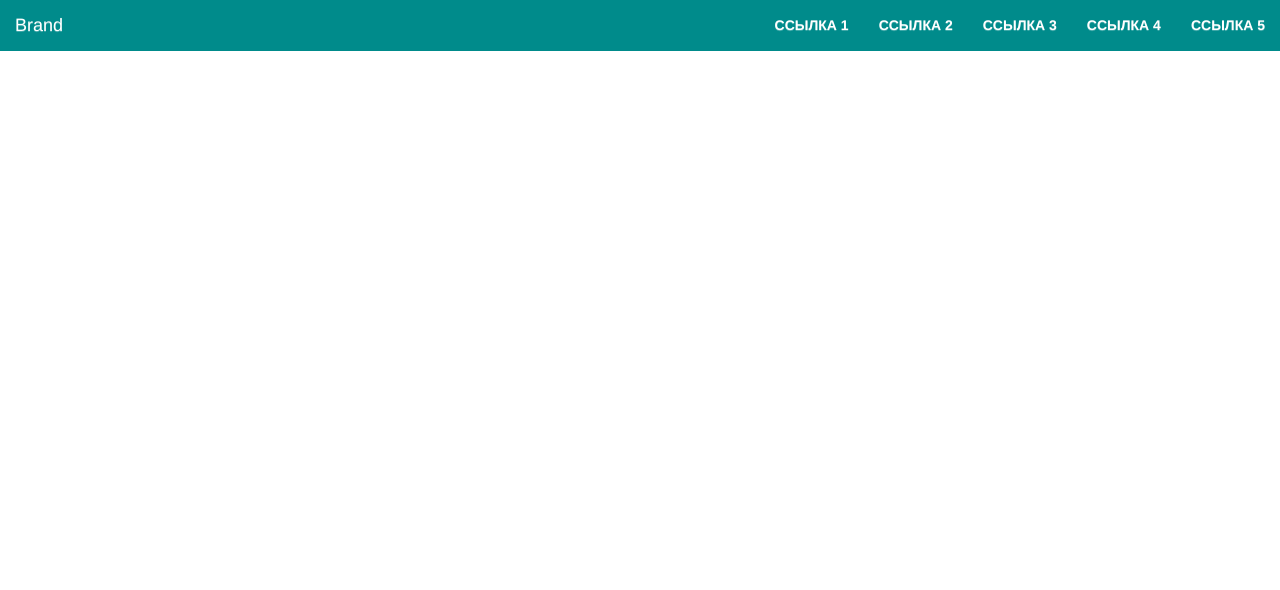
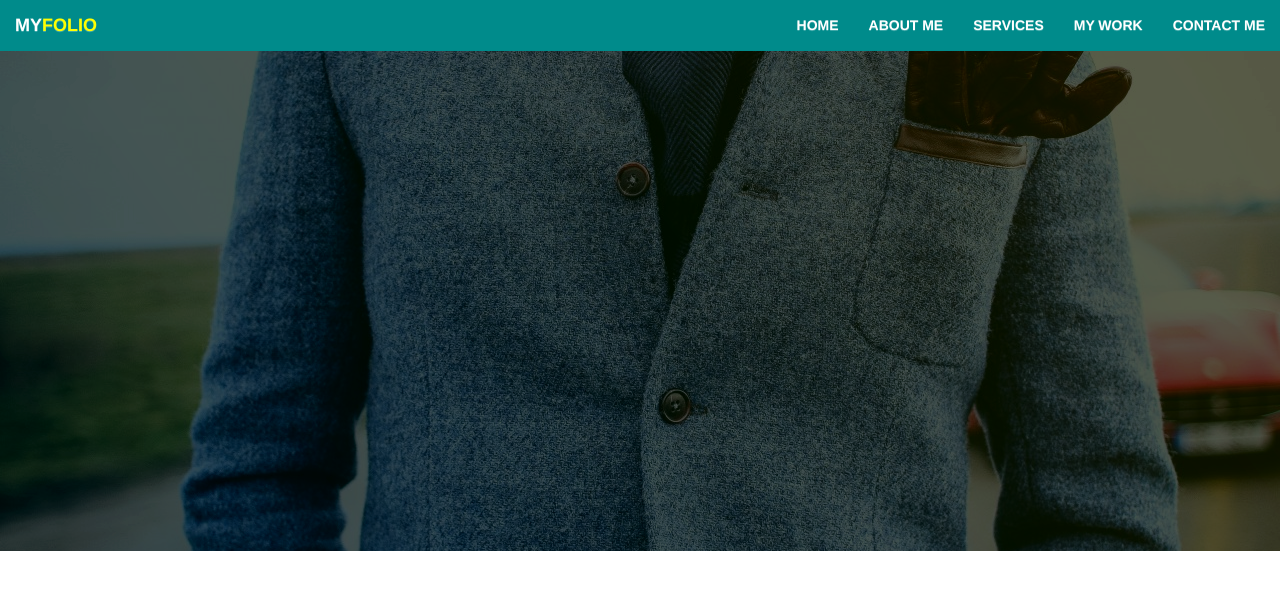
Before and after one commit to kvrvgixzis/bootstrap-landing-1, a plain HTML site: page index.html in a window 1280 px wide. Drawn offline with nearby package versions, Linux system fonts and the light colour scheme.

Commit message:
add main-header background image

```diff
--- a/css/style.css
+++ b/css/style.css
@@ -17,8 +17,13 @@ body {
 
 .navbar {
     background: darkcyan;
+    margin-bottom: 0 !important;
 }
-.navbar-brand { color: white !important;}
+.navbar-brand {
+    text-transform: uppercase;
+    font-weight: bold;
+    color: white !important;
+}
 .navbar-nav>li>a {
     color: white;
     font-weight: bold;
@@ -28,3 +33,26 @@ body {
 .navbar-toggle .icon-bar {
     background-color: white;
 }
+
+.intro-text {}
+
+.first-row-text {
+    font-size: 30px;
+    color: rgb(255, 255, 255);
+    text-align: center;
+}
+.second-row-text {
+    font-size: 30px;
+    color: rgb(255, 255, 255);
+    text-align: center;
+}
+
+.main-header {
+    background-image: url(../images/Image.png);
+    background-size: cover;
+    background-position: center;
+    width: 100%;
+    min-height: 500px;
+    padding-bottom: 10%;
+    padding-top: 10%;
+}
--- a/index.html
+++ b/index.html
@@ -18,19 +18,23 @@
                 <span class="icon-bar"></span>
                 <span class="icon-bar"></span>
                 </button>
-                <a class="navbar-brand" href="#">Brand</a>
+                <a class="navbar-brand" href="#">MY<span style="color: yellow;">FOLIO</span></a>
             </div>
             <div class="collapse navbar-collapse" id="navbar-main">
                 <ul class="nav navbar-nav navbar-right">
-                    <li><a href="#">Ссылка 1</a></li>
-                    <li><a href="#">Ссылка 2</a></li>
-                    <li><a href="#">Ссылка 3</a></li>
-                    <li><a href="#">Ссылка 4</a></li>
-                    <li><a href="#">Ссылка 5</a></li>
+                    <li><a href="#">home</a></li>
+                    <li><a href="#">about me</a></li>
+                    <li><a href="#">services</a></li>
+                    <li><a href="#">my work</a></li>
+                    <li><a href="#">contact me</a></li>
                 </ul>
             </div>
             </div>
         </nav>
+        <div class="main-header">
+            <div class="intro-text">
+            </div>
+        </div>
     </div>
 </body>
 <script src="https://ajax.googleapis.com/ajax/libs/jquery/3.2.1/jquery.min.js"></script>
```
Also changed, not shown: images/Image.png (added).
